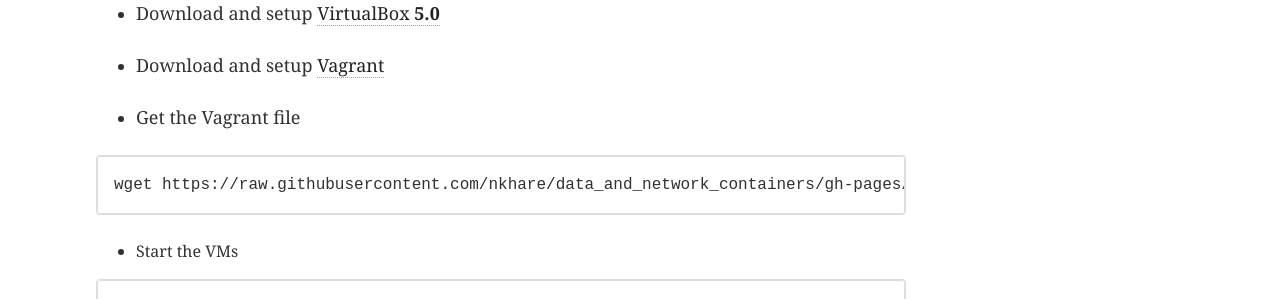
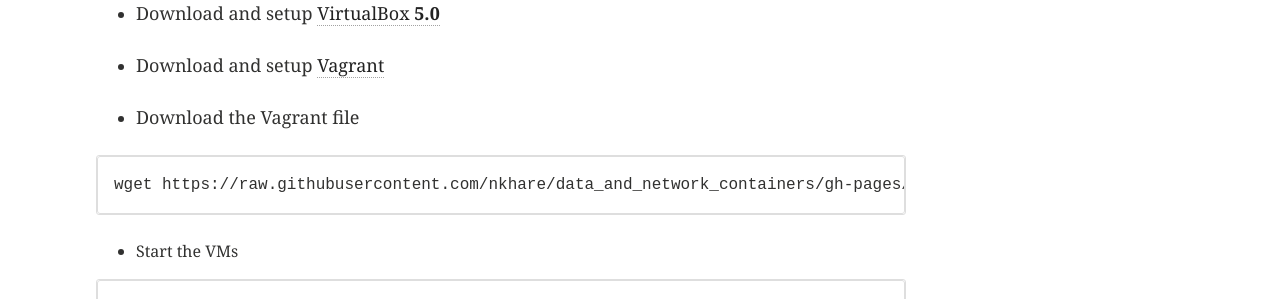
Before and after one commit to shradha09/containers-workshop, a Jekyll site: the page built from _posts/handson/2015-09-29-Setup.markdown, in a window 1280 px wide. Shown: the part 540-839 px from the top of the page. Built offline with Jekyll 4.4.1, drawn with Linux system fonts in a browser that asks for light colours; comment, search, counter and statistics services are not loaded.

Commit message:
updated the setup file.

````diff
--- a/_posts/handson/2015-09-29-Setup.markdown
+++ b/_posts/handson/2015-09-29-Setup.markdown
@@ -18,7 +18,7 @@ To have the self contained and easy to setup lab environment, I have created the
 
 - Download and setup [Vagrant](https://www.vagrantup.com/downloads.html)
 
-- Get the Vagrant file
+- Download  the Vagrant file
 
 ```
 wget https://raw.githubusercontent.com/nkhare/data_and_network_containers/gh-pages/Vagrantfile
````
